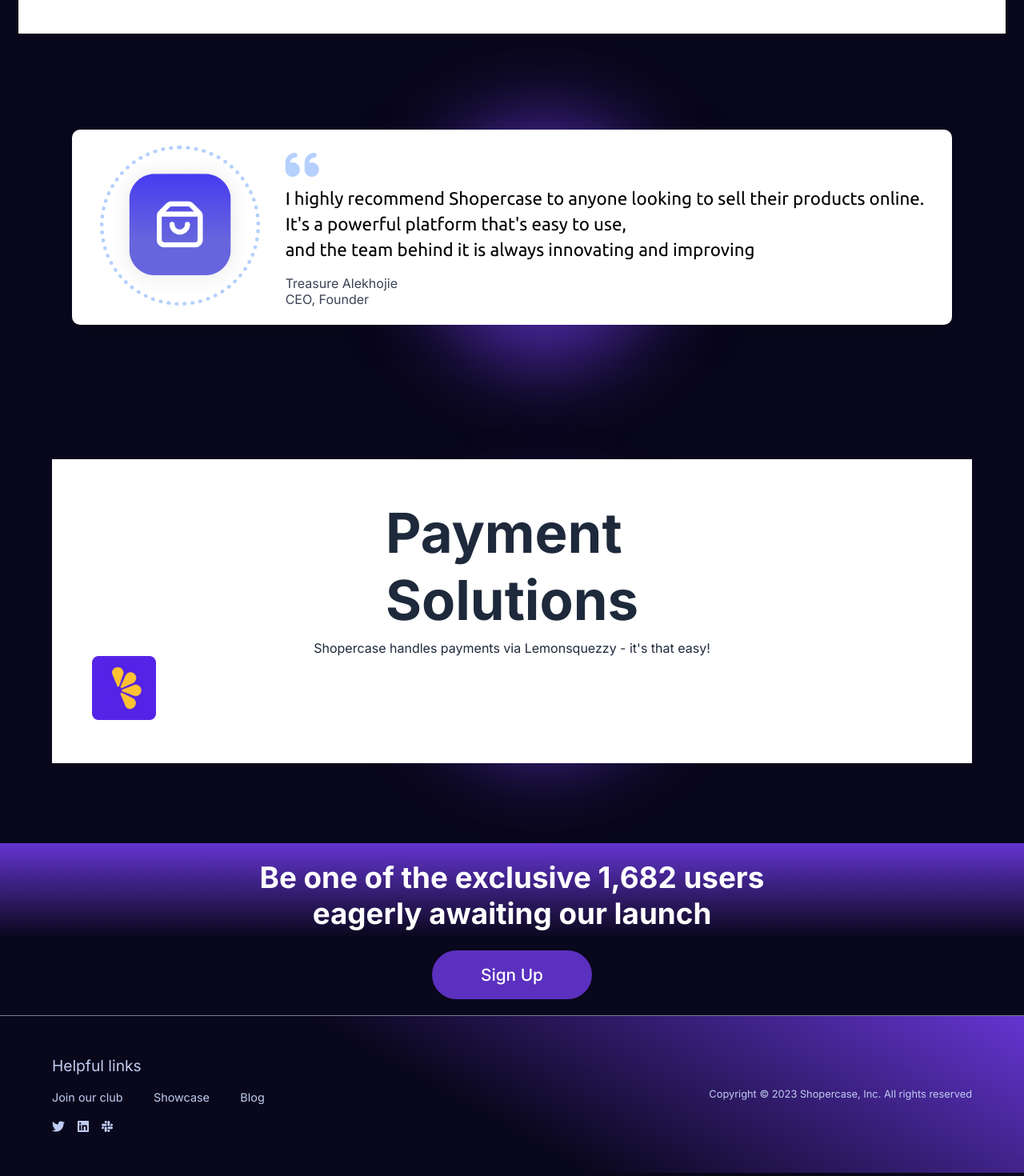
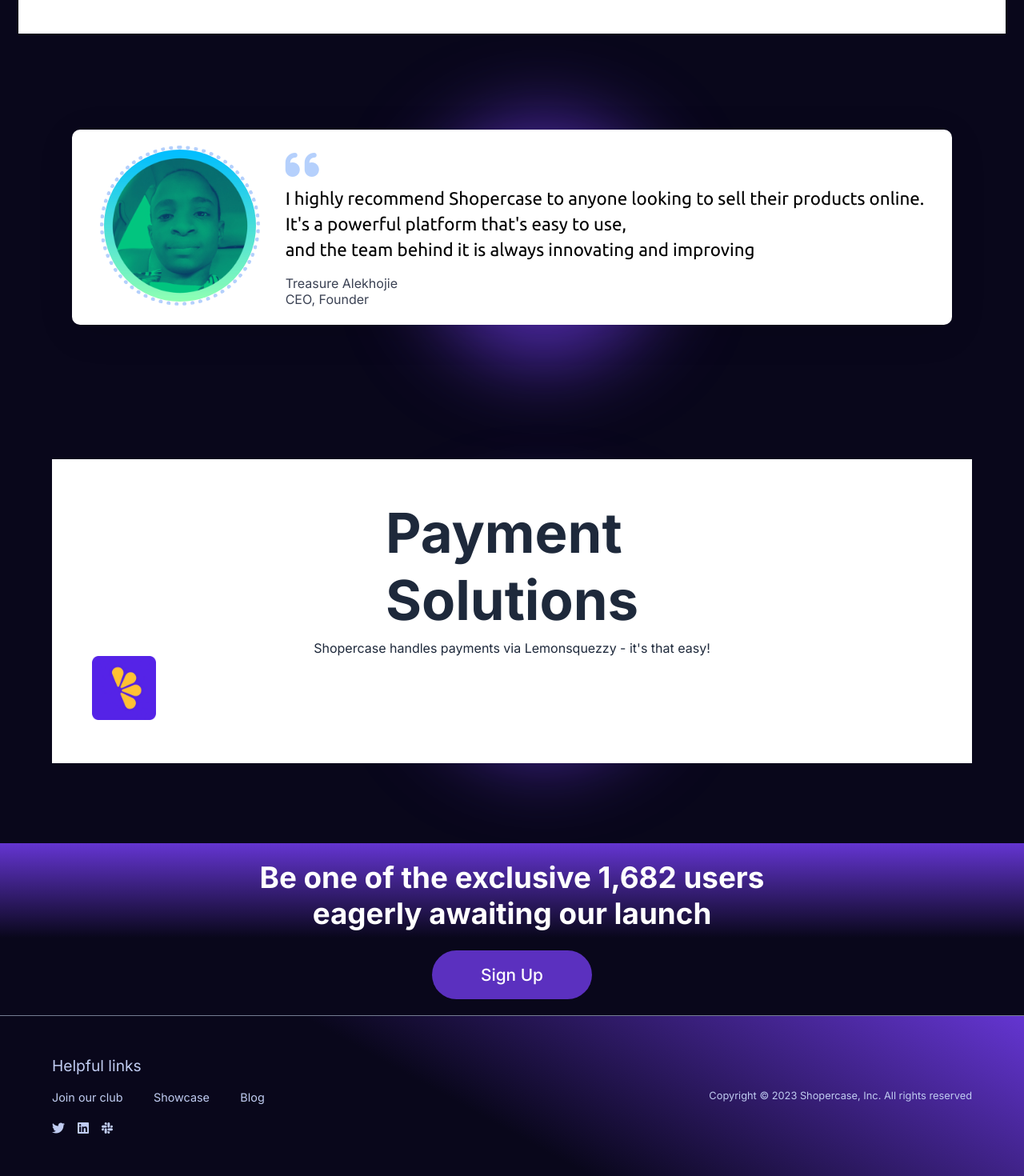
Before and after one commit to creative-tutorials/shopercase, a Next.js app: page / in a window 1280 px wide. Shown: the part 2999-4469 px from the top of the page at 80% size. Built offline with nearby package versions, Linux system fonts and the light colour scheme.

Commit message:
🐛 Fix bug in links

```diff
--- a/pages/index.tsx
+++ b/pages/index.tsx
@@ -142,7 +142,7 @@
             <div className={styles.profileMe}>
               <div className={styles.profile}>
                 <Image
-                  src={"/app.png"}
+                  src={"/InShot_20230320_223257350.jpg"}
                   alt=""
                   width={200}
                   height={200}
@@ -197,7 +197,6 @@
           </div>
         </section>
         <section className={styles.sub_section}>
-          {/* <div id={styles.neon}></div> */}
           <div className={styles.sub_container}>
             <div className={styles.subHeader}>
               <h1>
@@ -225,9 +224,23 @@
                   </div>
                   <div className={styles.bottom}>
                     <div className={styles.bottom_links}>
-                      <i className="fa-brands fa-twitter"></i>
-                      <i className="fa-brands fa-linkedin"></i>
-                      <i className="fa-brands fa-slack"></i>
+                      <Link href={"https://twitter.com/shopercase_inc"}>
+                        <i className="fa-brands fa-twitter"></i>
+                      </Link>
+                      <Link
+                        href={
+                          "https://www.linkedin.com/in/shopercase-inc-2a8863264"
+                        }
+                      >
+                        <i className="fa-brands fa-linkedin"></i>
+                      </Link>
+                      <Link
+                        href={
+                          "https://join.slack.com/t/shopercase/shared_invite/zt-1sb5gnc9w-RlHbrUDpIQbbn0G8yn~Pzw"
+                        }
+                      >
+                        <i className="fa-brands fa-slack"></i>
+                      </Link>
                     </div>
                   </div>
                 </div>
--- a/styles/Home.module.css
+++ b/styles/Home.module.css
@@ -358,6 +358,13 @@
   display: flex;
   gap: 1rem;
   color: rgb(192, 204, 241);
+}
+.tltop .bottom .bottom_links a {
+  color: rgb(192, 204, 241);
+  text-decoration: none;
+}
+.tltop .bottom .bottom_links a:hover {
+  color: #fff;
 }
 .top .tr p {
   color: rgb(192, 204, 241);
```
Also changed, not shown: public/InShot_20230320_223257350.jpg (added).
